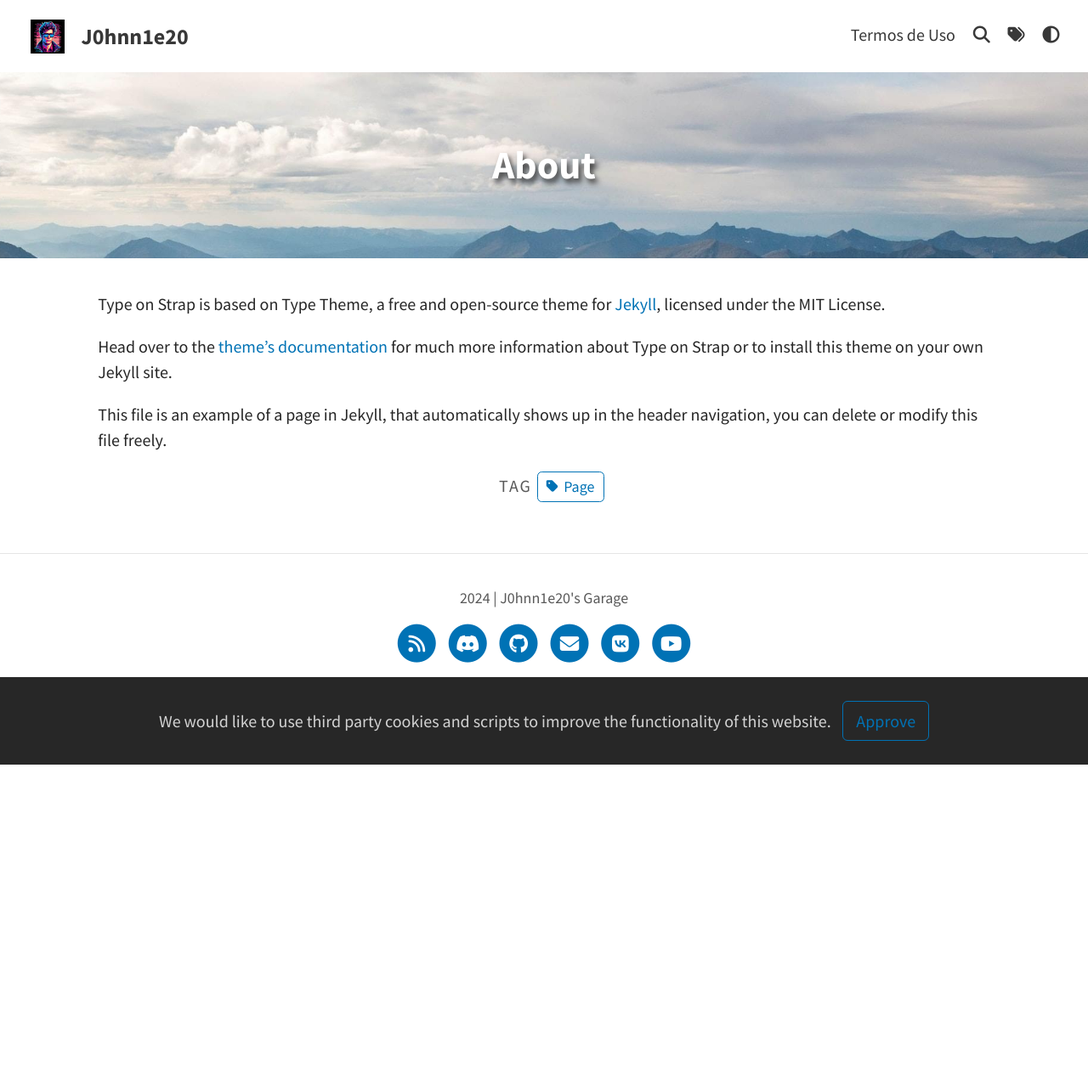
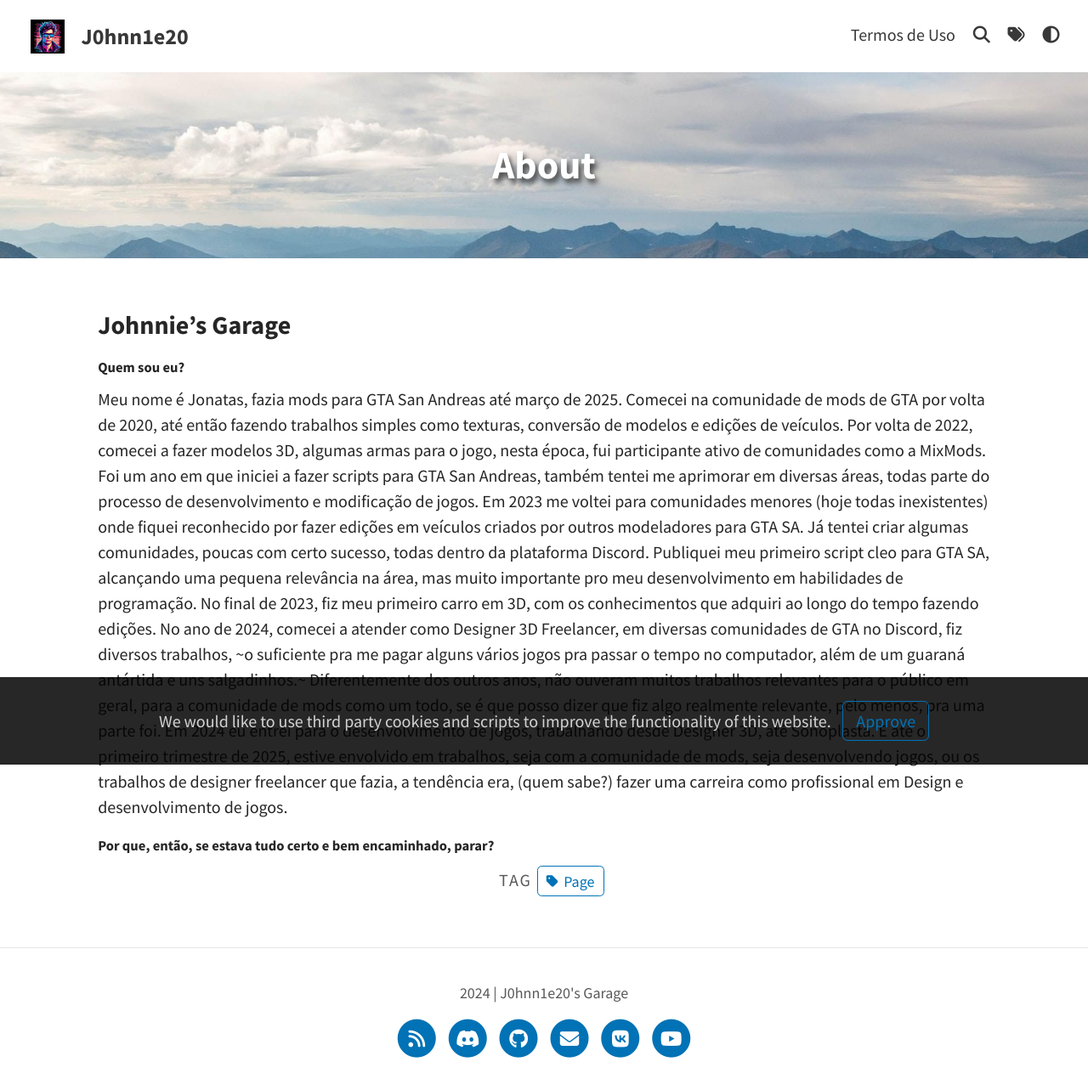
Before and after one commit to j0hnn1e20/j0hnn1e20.github.io, a Jekyll site: the page built from pages/about.md, in a window 1280 px wide. Shown: the whole page at 85% size. Built offline with Jekyll 4.4.1, drawn with Linux system fonts in a browser that asks for light colours; a script that is not in the unit is left out; before the commit the page ends 900 px from its top, so only the background shows below that.

Commit message:
Update about.md

```diff
--- a/pages/about.md
+++ b/pages/about.md
@@ -8,8 +8,11 @@ hide: true
 excluded: true
 ---
 
-Type on Strap is based on Type Theme, a free and open-source theme for [Jekyll](http://jekyllrb.com/), licensed under the MIT License.
+### Johnnie's Garage
 
-Head over to the [theme's documentation](https://github.com/sylhare/Type-on-Strap) for much more information about Type on Strap or to install this theme on your own Jekyll site.
+##### Quem sou eu?
 
-This file is an example of a page in Jekyll, that automatically shows up in the header navigation, you can delete or modify this file freely.
+Meu nome é Jonatas, fazia mods para GTA San Andreas até março de 2025. Comecei na comunidade de mods de GTA por volta de 2020, até então fazendo trabalhos simples como texturas, conversão de modelos e edições de veículos. Por volta de 2022, comecei a fazer modelos 3D, algumas armas para o jogo, nesta época, fui participante ativo de comunidades como a MixMods. Foi um ano em que iniciei a fazer scripts para GTA San Andreas, também tentei me aprimorar em diversas áreas, todas parte do processo de desenvolvimento e modificação de jogos. Em 2023 me voltei para comunidades menores (hoje todas inexistentes) onde fiquei reconhecido por fazer edições em veículos criados por outros modeladores para GTA SA. Já tentei criar algumas comunidades, poucas com certo sucesso, todas dentro da plataforma Discord. Publiquei meu primeiro script cleo para GTA SA, alcançando uma pequena relevância na área, mas muito importante pro meu desenvolvimento em habilidades de programação. No final de 2023, fiz meu primeiro carro em 3D, com os conhecimentos que adquiri ao longo do tempo fazendo edições. No ano de 2024, comecei a atender como Designer 3D Freelancer, em diversas comunidades de GTA no Discord, fiz diversos trabalhos, ~o suficiente pra me pagar alguns vários jogos pra passar o tempo no computador, além de um guaraná antártida e uns salgadinhos.~
+Diferentemente dos outros anos, não ouveram muitos trabalhos relevantes para o público em geral, para a comunidade de mods como um todo, se é que posso dizer que fiz algo realmente relevante, pelo menos, pra uma parte foi. Em 2024 eu entrei para o desenvolvimento de jogos, trabalhando desde Designer 3D, até Sonoplasta. E até o primeiro trimestre de 2025, estive envolvido em trabalhos, seja com a comunidade de mods, seja desenvolvendo jogos, ou os trabalhos de designer freelancer que fazia, a tendência era, (quem sabe?) fazer uma carreira como profissional em Design e desenvolvimento de jogos.
+
+##### Por que, então, se estava tudo certo e bem encaminhado, parar?
```
